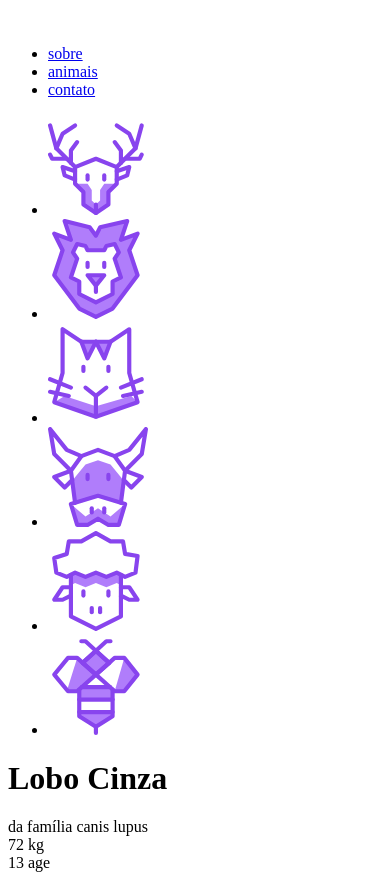
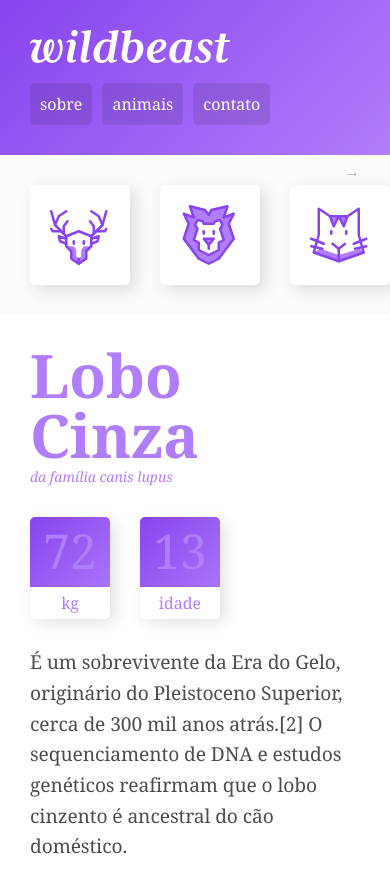
Before and after one commit to nonatodiego/WildBeast, a plain HTML site: page index.html in a window 390 px wide. Shown: the top 875 px of the page. Drawn offline with Linux system fonts and the light colour scheme.

Commit message:
final do projeto

```diff
--- a/css/style.css
+++ b/css/style.css
@@ -1,3 +1,335 @@
+body, p, h1, ul, li, blockquote {
+  padding: 0px;
+  margin: 0px
+}
+
+body {
+  font-family: "Volkorn", Georgia, serif;
+}
+
+li {
+  list-style: none;
+}
+
+a {
+  text-decoration: none;
+}
+
 img {
-	max-width: 100px;
+  display: block;
+  width: 100%;
+  border-radius: 5px;
 }
+
+/* GRID GERAL */
+
+.estrutura {
+  display: grid;
+  grid-template-columns: minmax(160px, 1fr) 3fr 300px;
+  grid-template-areas:
+    "header header header"
+    "sidenav content anuncios"
+    "footer footer footer"
+  ;
+}
+
+@media (max-width: 1200px) {
+  .estrutura {
+    grid-template-areas:
+      "header header header"
+      "sidenav content content"
+      "sidenav anuncios anuncios"
+      "footer footer footer"
+    ;
+  }
+}
+
+@media (max-width: 760px) {
+  .estrutura {
+    grid-template-columns: 100%;
+    grid-template-areas:
+      "header"
+      "sidenav"
+      "content"
+      "anuncios"
+      "footer"
+    ;
+  }
+}
+
+/*HEADER*/
+
+.header {
+  grid-area: header;
+  background: linear-gradient(135deg, #8844ee, #B07DFB);
+  padding: 30px;
+  display: grid;
+  grid-template-columns: 1fr auto;
+  align-items: center;
+}
+
+.logo {
+  max-width: 200px;
+}
+
+.header nav ul {
+  display: flex;
+  flex-wrap: wrap;
+}
+
+.header nav a {
+  display: block;
+  padding: 10px;
+  color: white;
+  font-size: 1.125em;
+  background: rgba(0,0,0,.1);
+  border-radius: 5px;
+  transition: 0.1s;
+}
+
+.header nav a:hover {
+  background: rgba(0,0,0,.5);
+}
+
+.header li + li {
+  margin-left: 30px;
+}
+
+@media (max-width: 760px) {
+  .header {
+    grid-template-columns: auto;
+  }
+  .logo {
+    margin-bottom: 20px;
+  }
+  .header nav a {
+    font-size: 1em;
+  }
+  .header li + li {
+    margin-left: 10px;
+  }
+}
+
+/*SIDENAV*/
+
+.sidenav {
+  grid-area: sidenav;
+  background: #fafbfc;
+  padding: 30px;
+}
+
+.sidenav li a {
+  display: block;
+  min-width: 60px;
+  max-width: 100px;
+  margin: 0 auto 30px auto;
+  background: white;
+  padding: 20px;
+  border-radius: 5px;
+  box-shadow: 5px 5px 15px 0px rgba(44,44,44,0.15);
+  transition: .1s ease-out;
+}
+
+.sidenav li a:hover {
+  background: #B07DFB;
+}
+
+@keyframes seta {
+  from {
+    right: 30px;
+  }
+  to {
+    right: 20px;
+  }
+}
+
+@media (max-width: 760px) {
+  .sidenav {
+    position: relative;
+    overflow-x: auto;
+    -webkit-overflow-scrolling: touch;
+    -ms-overflow-style: -ms-autohiding-scrollbar;
+  }
+  .sidenav::after {
+    content: '→';
+    position: absolute;
+    top: 5px;
+    right: 30px;
+    color: rgba(0,0,0,.3);
+    animation: seta .5s ease-in 0s infinite alternate;
+  }
+  .sidenav ul {
+    display: flex;
+  }
+  .sidenav li {
+    flex: 1 0 60px;
+  }
+  .sidenav {
+    padding: 0 30px;
+  }
+  .sidenav li a {
+    margin: 30px 30px 30px 0;
+  }
+}
+
+/*CONTENT*/
+
+.content {
+  grid-area: content;
+  max-width: 900px;
+  margin: 0 auto;
+  padding: 30px;
+  display: grid;
+  grid-template-columns: 1fr 1fr;
+  grid-gap: 30px;
+}
+
+@media (max-width: 600px) {
+  .content {
+    grid-template-columns: auto;
+  }
+}
+
+.col-wide {
+  grid-column: 1 / -1;
+}
+
+.imagem-1 {
+  grid-row: span 2;
+  align-self: end;
+}
+
+.item-2 {
+  align-self: end;
+}
+
+/*ESTILOS CONTENT*/
+
+p {
+  font-size: 1.2em;
+  line-height: 1.6;
+  letter-spacing: -0.005em;
+  color: rgba(0,0,0,.7);
+}
+
+.informacoes p + p{
+  margin-top: 30px;
+}
+
+/*TITULO*/
+
+.titulo {
+  color: #B07DFB;
+}
+
+.titulo h1 {
+  font-size: 3.75em;
+  line-height: 1;
+  font-weight: 700;
+}
+
+.titulo span {
+  font-size: 0.875em;
+  font-style: italic;
+}
+
+/*CARACTERISTICAS*/
+
+.caracteristicas {
+  display: flex;
+  align-items: flex-start;
+}
+
+.caracteristicas > div {
+  width: 80px;
+  text-align: center;
+  background: linear-gradient(135deg, #8844ee, #B07DFB);
+  border-radius: 5px;
+  box-shadow: 5px 5px 15px 0px rgba(44,44,44,0.15);
+  position: relative;
+}
+
+.caracteristicas > div:first-child {
+  margin-right: 30px;
+}
+
+.caracteristicas span {
+  display: block;
+  color: #B07DFB;
+}
+
+.numero {
+  font-size: 3em;
+  line-height: 1;
+  margin: 10px auto;
+}
+
+.rotulo {
+  background: white;
+  border-radius: 0 0 5px 5px;
+  padding: 5px 0;
+  position: relative;
+  top: 2px;
+}
+
+.destaque {
+  font-size: 0.875em;
+  color: #B07DFB;
+  max-width: 16em;
+}
+
+.citacao, .atributos {
+  align-self: start;
+  padding: 30px;
+  border-radius: 5px;
+  box-shadow: 5px 5px 15px 0px rgba(44,44,44,0.15);
+  background: linear-gradient(135deg, #8844ee, #B07DFB);
+}
+
+.citacao p {
+  font-size: 1.5em;
+  font-style: italic;
+  text-align: center;
+  color: white;
+  max-width: 500px;
+  margin: 0 auto;
+}
+
+.atributos li {
+  color: white;
+  font-family: Courier, monospace;
+  font-size: 1.125em;
+  padding: 15px;
+}
+
+.atributos li + li {
+  border-top: 2px solid #B07DFB;
+}
+
+
+
+
+/*ANUNCIOS*/
+
+.anuncios {
+  grid-area: anuncios;
+  background: #fafbfc;
+  display: grid;
+  align-content: start;
+  padding: 30px;
+  grid-gap: 30px;
+  grid-template-columns: repeat(auto-fit, minmax(150px, 1fr));
+}
+
+/*FOOTER*/
+
+.footer {
+  grid-area: footer;
+  background: linear-gradient(135deg, #8844ee, #B07DFB);
+}
+
+.footer p {
+  color: white;
+  text-align: center;
+  padding: 30px;
+}
--- a/index.html
+++ b/index.html
@@ -1,21 +1,22 @@
 <!DOCTYPE html>
 <html>
   <head>
-	<title>WildBeast</title>
-	<meta charset="utf-8">
+    <title>Wildbeast</title>
     <meta name="viewport" content="width=device-width, initial-scale=1, shrink-to-fit=no">
+    <link href="https://fonts.googleapis.com/css?family=Vollkorn:400,400i,700" rel="stylesheet">
     <link rel="stylesheet" href="css/style.css">
   </head>
   <body>
-	<div class="estutura">
+
+    <div class="estrutura">
 
       <header class="header">
-			<a href="#" class="logo"><img src="img/wildbeast.svg" alt="Wildbeast-logo"></a>
+        <a href="#" class="logo"><img src="img/wildbeast.svg" alt="Wildbeast"></a>
         <nav>
           <ul>
-					<li><a href="#">sobre</li>
-					<li><a href="#">animais</li>
-					<li><a href="#">contato</li>
+            <li><a href="#">sobre</a></li>
+            <li><a href="#">animais</a></li>
+            <li><a href="#">contato</a></li>
           </ul>
         </nav>
       </header>
@@ -44,23 +45,23 @@
           </div>
           <div>
             <span class="numero">13</span>
-					<span class="rotulo">age</span>
+            <span class="rotulo">idade</span>
           </div>
         </div>
 
-			<p>É um sobrevivente da Era do Gelo, originário do Pleistoceno Superior, cerca de 300 mil anos atrás.[2] O sequenciamento de DNA e estudos genéticos reafirmam que o lobo cinzento é ancestral do cão doméstico.</p>
+        <p class="col-wide">É um sobrevivente da Era do Gelo, originário do Pleistoceno Superior, cerca de 300 mil anos atrás.[2] O sequenciamento de DNA e estudos genéticos reafirmam que o lobo cinzento é ancestral do cão doméstico.</p>
 
-			<img src="img/wolf1.jpg" alt="lobo">
+        <img class="imagem-1" src="img/wolf1.jpg" alt="Wolf 1">
 
-			<p>É um sobrevivente da Era do Gelo, originário do Pleistoceno Superior, cerca de 300 mil anos atrás.[2] O sequenciamento de DNA e estudos.</p>
+        <p class="destaque">É um sobrevivente da Era do Gelo, originário do Pleistoceno Superior, cerca de 300 mil anos atrás.[2] O sequenciamento de DNA e estudos.</p>
 
-			<img src="img/wolf2.jpg" alt="lobo2">
+        <img class="imagem-2" src="img/wolf2.jpg" alt="Wolf 2">
 
         <p>O peso e tamanho dos lobos variam muito em todo o mundo, tendendo a aumentar proporcionalmente com a latitude, como previsto pela teoria de Christian Bergmann. Em geral, a altura, medida a partir dos ombros, varia de 60 a 95 centímetros.</p>
 
         <p>O peso varia geograficamente. Em média, os lobos europeus pesam 38,5 kg; os lobos da América do Norte, 36 kg; os lobos indianos e árabes, 25 kg.[7] Embora raros, lobos com mais de 77 kg foram encontrados no Alasca, Canadá,[8] e na antiga União Soviética.</p>
 
-			<blockquote class="citacao">
+        <blockquote class="citacao col-wide">
           <p>“Há algo no uivar do lobo que tira um homem do aqui e agora e o transporta para uma floresta da mente.”</p>
         </blockquote>
 
@@ -78,20 +79,22 @@
           <p>É um sobrevivente da Era do Gelo, originário do Pleistoceno Superior, cerca de 300 mil anos atrás.[2] O sequenciamento de DNA e estudos genéticos reafirmam que o lobo cinzento é ancestral do cão doméstico.</p>
         </div>
 
-			<img src="img/wolf3.jpg" alt="lobo 3">
+        <img class="col-wide" src="img/wolf3.jpg" alt="Wolf 3">
+
       </main>
 
       <aside class="anuncios">
         <div class="anuncio-item">
-				<img src="img/anuncio-1.jpg" align="anuncio 1">
+          <img src="img/anuncio-1.jpg" alt="Anuncio 1">
         </div>
+
         <div class="anuncio-item">
-				<img src="img/anuncio-2.jpg" align="anuncio 2">
+          <img src="img/anuncio-2.jpg" alt="Anuncio 2">
         </div>
       </aside>
 
       <footer class="footer">
-			<p>Diego Nonato © - 2019 | Alguns direitos Reservados</p>
+        <p>Diego Nonato © 2019. Alguns direitos reservados.</p>
       </footer>
 
     </div>
```
Lines whose indentation alone changed are shown as unchanged.
